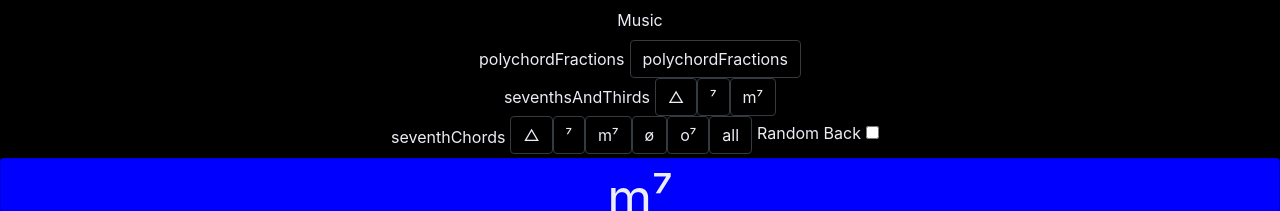
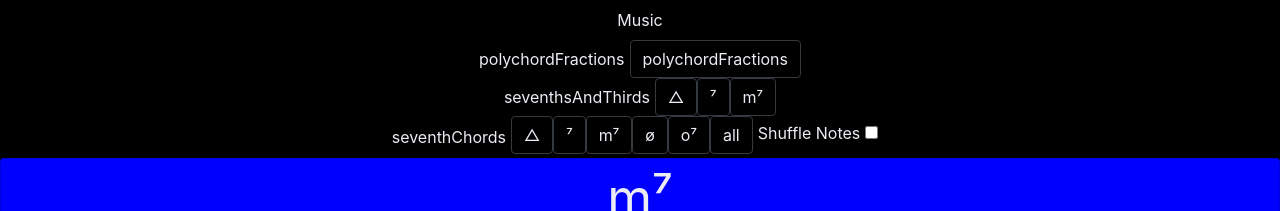
Before and after one commit to golubitsky/music, a React (Create React App) app: page / in a window 1280 px wide. Both pictures are taken after a click on the button "Flash Cards". Shown: the top 211 px of the page. Built offline with nearby package versions, Linux system fonts and the light colour scheme; the HTML template or start-up script is replaced by a standard one.

Commit message:
rename isRandomOrderBack -> notesAreShuffled

```diff
--- a/src/foundation/flashCards.js
+++ b/src/foundation/flashCards.js
@@ -24,7 +24,7 @@ const DECKS = [
   ["seventhChords", "all"],
 ];
 
-function cards({ deck, isRandomOrderBack }) {
+function cards({ deck, notesAreShuffled }) {
   switch (deck[0]) {
     case "polychordFractions":
       return pcCards();
@@ -33,15 +33,15 @@ function cards({ deck, isRandomOrderBack }) {
     case "seventhChords":
       return seventhChordCards({
         chordQuality: deck[1],
-        isRandomOrderBack: isRandomOrderBack,
+        notesAreShuffled: notesAreShuffled,
       });
     default:
       throw new Error(`not implemented for deck=${deck}`);
   }
 }
 
-function randomCard({ deck, previousCard, isRandomOrderBack }) {
-  let allCards = cards({ deck: deck, isRandomOrderBack: isRandomOrderBack });
+function randomCard({ deck, previousCard, notesAreShuffled }) {
+  let allCards = cards({ deck: deck, notesAreShuffled: notesAreShuffled });
 
   while (true) {
     let card = _.sample(allCards);
--- a/src/foundation/flashCards/seventhChords.js
+++ b/src/foundation/flashCards/seventhChords.js
@@ -19,7 +19,7 @@ const INTERVALS_ABOVE_ROOT_BY_CHORD_QUALITY = {
   [DIMINISHED_SEVEN]: ["m3", "o5", "o7"],
 };
 
-function notesInOneChord({ note, chordQuality, isRandomOrderBack }) {
+function notesInOneChord({ note, chordQuality, notesAreShuffled }) {
   const intervals = INTERVALS_ABOVE_ROOT_BY_CHORD_QUALITY[chordQuality];
 
   const notes = [
@@ -29,7 +29,7 @@ function notesInOneChord({ note, chordQuality, isRandomOrderBack }) {
     noteAbove(note, intervals[2]),
   ];
 
-  if (isRandomOrderBack) {
+  if (notesAreShuffled) {
     while (true) {
       let shuffledNotes = _.shuffle(notes);
 
@@ -42,14 +42,14 @@ function notesInOneChord({ note, chordQuality, isRandomOrderBack }) {
   }
 }
 
-function seventhChords(chordQuality, isRandomOrderBack) {
+function seventhChords(chordQuality, notesAreShuffled) {
   return WHITE_KEYS.concat(SHARPS)
     .concat(FLATS)
     .map(function (note) {
       const notesInChord = notesInOneChord({
         note,
         chordQuality,
-        isRandomOrderBack,
+        notesAreShuffled,
       });
 
       return {
@@ -59,9 +59,9 @@ function seventhChords(chordQuality, isRandomOrderBack) {
     });
 }
 
-function cards({ chordQuality, isRandomOrderBack }) {
+function cards({ chordQuality, notesAreShuffled }) {
   if (chordQuality in INTERVALS_ABOVE_ROOT_BY_CHORD_QUALITY) {
-    return seventhChords(chordQuality, isRandomOrderBack);
+    return seventhChords(chordQuality, notesAreShuffled);
   }
 
   if (chordQuality === "all") {
@@ -70,7 +70,7 @@ function cards({ chordQuality, isRandomOrderBack }) {
     ).map((quality) => {
       return {
         chordQuality: quality,
-        isRandomOrderBack: isRandomOrderBack,
+        notesAreShuffled: notesAreShuffled,
       };
     });
     return _.flatMap(paramsForAllQualities, cards);
--- a/src/screens/FlashCards.css
+++ b/src/screens/FlashCards.css
@@ -42,6 +42,7 @@
   justify-content: center;
 }
 
-input[name="card-reverse"], input[name="isRandomOrderBack"]  {
+input[name="card-reverse"],
+input[name="notesAreShuffled"] {
   margin: 5px;
 }
--- a/src/screens/FlashCards.js
+++ b/src/screens/FlashCards.js
@@ -23,12 +23,12 @@ export class FlashCards extends React.Component {
       card: randomCard({ deck: deck }),
       deck: deck,
       side: "front",
-      isRandomOrderBack: false,
+      notesAreShuffled: false,
     };
 
     // This binding is necessary to make `this` work in the callback
     this.toggleNextCardFace = this.toggleNextCardFace.bind(this);
-    this.toggleIsRandomOrderBack = this.toggleIsRandomOrderBack.bind(this);
+    this.toggleNotesAreShuffled = this.toggleNotesAreShuffled.bind(this);
   }
 
   flipCard() {
@@ -53,7 +53,7 @@ export class FlashCards extends React.Component {
       card: randomCard({
         deck: deck,
         previousCard: this.state.card,
-        isRandomOrderBack: this.state.isRandomOrderBack,
+        notesAreShuffled: this.state.notesAreShuffled,
       }),
       side: side || this.state.nextCardSide,
     });
@@ -67,8 +67,8 @@ export class FlashCards extends React.Component {
     this.showRandomCard(this.state.deck, side);
   }
 
-  toggleIsRandomOrderBack() {
-    this.setState({ isRandomOrderBack: !this.state.isRandomOrderBack });
+  toggleNotesAreShuffled() {
+    this.setState({ notesAreShuffled: !this.state.notesAreShuffled });
   }
 
   nameOfDeck(deck) {
@@ -110,12 +110,12 @@ export class FlashCards extends React.Component {
                 {deckType === "seventhChords" && (
                   <div className="card-options">
                     <label>
-                      Random Back
+                      Shuffle Notes
                       <input
-                        name="isRandomOrderBack"
+                        name="notesAreShuffled"
                         type="checkbox"
-                        checked={this.state.isRandomOrderBack}
-                        onChange={this.toggleIsRandomOrderBack}
+                        checked={this.state.notesAreShuffled}
+                        onChange={this.toggleNotesAreShuffled}
                       />
                     </label>
                   </div>
```
Also changed, not shown: 2 other files (tests, documents, lock files or other folders).
